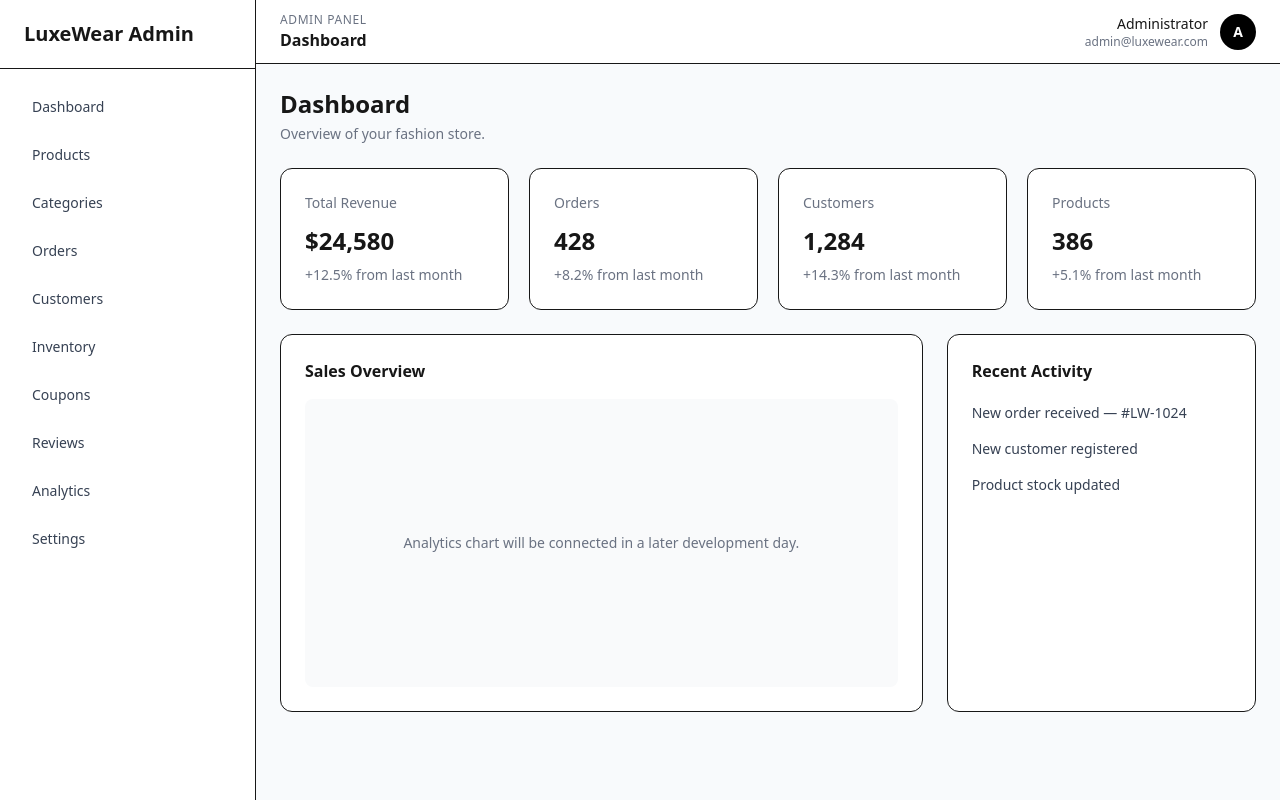
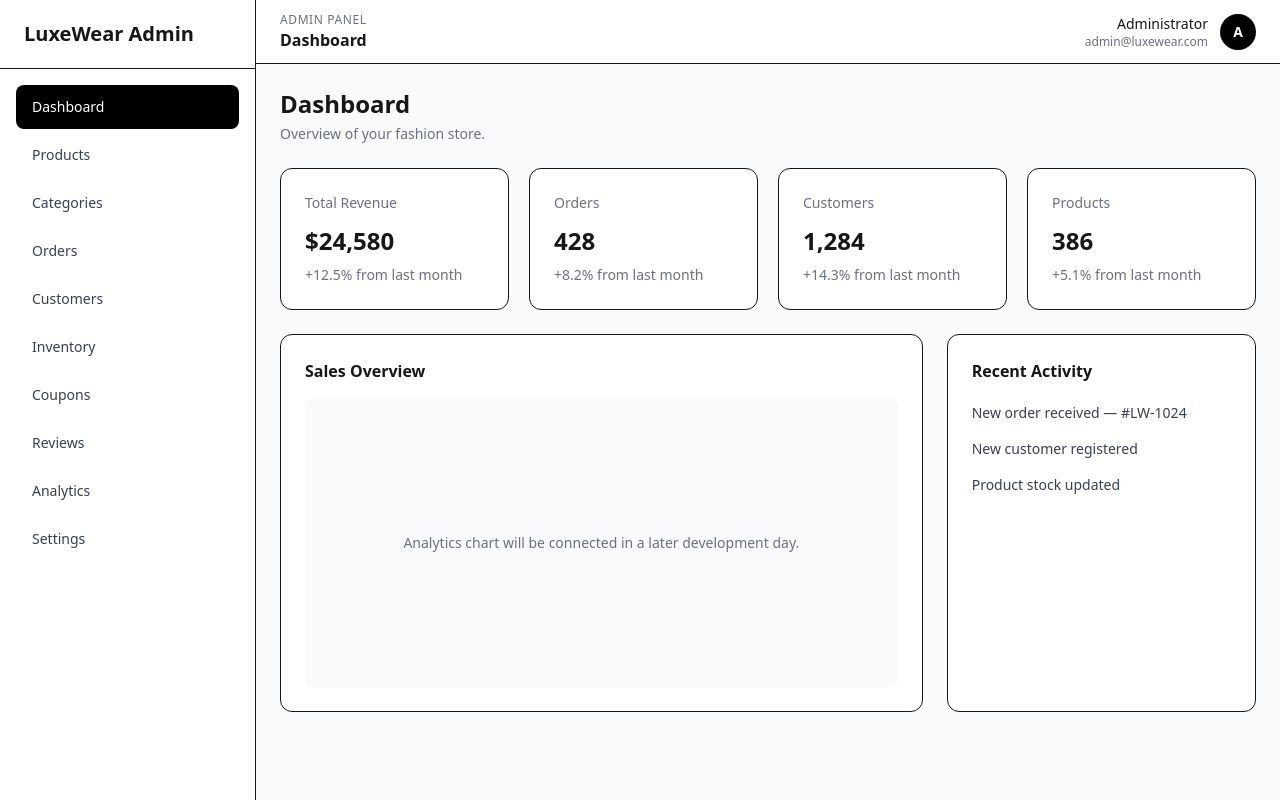
Before and after one commit to HetalRupareliya91/luxewear-fashion-ecommerce, a Next.js app in the folder admin/: page / in a window 1280 px wide. Built offline with nearby package versions, Linux system fonts and the light colour scheme.

Commit message:
feat(admin): sidebar highlights the current route

```diff
--- a/admin/src/components/layout/Sidebar.tsx
+++ b/admin/src/components/layout/Sidebar.tsx
@@ -1,3 +1,40 @@
+"use client";
+
 import Link from "next/link";
-const items=[["Dashboard","/"],["Products","/products"],["Categories","/categories"],["Orders","/orders"],["Customers","/customers"],["Inventory","/inventory"],["Coupons","/coupons"],["Reviews","/reviews"],["Analytics","/analytics"],["Settings","/settings"]];
-export function Sidebar(){return <aside className="hidden w-64 shrink-0 border-r bg-white lg:block"><div className="border-b px-6 py-5"><Link href="/" className="text-xl font-bold">LuxeWear Admin</Link></div><nav className="p-4">{items.map(([name,href])=><Link key={href} href={href} className="mb-1 block rounded-lg px-4 py-3 text-sm font-medium text-gray-700 hover:bg-gray-100">{name}</Link>)}</nav></aside>;}
+import { usePathname } from "next/navigation";
+
+export const NAV_ITEMS = [
+  { name: "Dashboard", href: "/" },
+  { name: "Products", href: "/products" },
+  { name: "Categories", href: "/categories" },
+  { name: "Orders", href: "/orders" },
+  { name: "Customers", href: "/customers" },
+  { name: "Inventory", href: "/inventory" },
+  { name: "Coupons", href: "/coupons" },
+  { name: "Reviews", href: "/reviews" },
+  { name: "Analytics", href: "/analytics" },
+  { name: "Settings", href: "/settings" },
+];
+
+export const isActive = (pathname: string, href: string) => (href === "/" ? pathname === "/" : pathname === href || pathname.startsWith(`${href}/`));
+
+export function Sidebar() {
+  const pathname = usePathname();
+  return (
+    <aside className="hidden w-64 shrink-0 border-r bg-white lg:block">
+      <div className="border-b px-6 py-5"><Link href="/" className="text-xl font-bold">LuxeWear Admin</Link></div>
+      <nav aria-label="Admin" className="p-4">
+        {NAV_ITEMS.map(({ name, href }) => (
+          <Link
+            key={href}
+            href={href}
+            aria-current={isActive(pathname, href) ? "page" : undefined}
+            className={`mb-1 block rounded-lg px-4 py-3 text-sm font-medium ${isActive(pathname, href) ? "bg-black text-white" : "text-gray-700 hover:bg-gray-100"}`}
+          >
+            {name}
+          </Link>
+        ))}
+      </nav>
+    </aside>
+  );
+}
```
